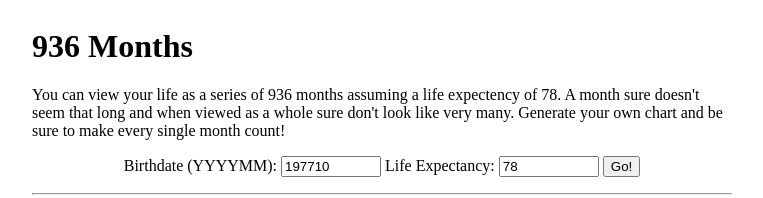
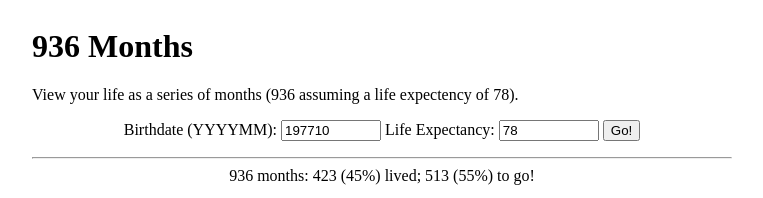
Before and after one commit to hartzler/936months, a plain HTML site: page static/index.html in a window 1280 px wide. Shown: the top 198 px of the page, without its empty margins (258-1021 px from the left). Drawn offline with nearby package versions, Linux system fonts and the light colour scheme; some icons are missing.

Commit message:
shorten up lead

```diff
--- a/static/index.html
+++ b/static/index.html
@@ -136,7 +136,7 @@ jQuery(document).ready(function($) {
 <div class="container-narrow">
 <h1>936 Months</h1>
 <p class="lead">
-You can view your life as a series of 936 months assuming a life expectency of 78.  A month sure doesn't seem that long and when viewed as a whole sure don't look like very many.  Generate your own chart and be sure to make every single month count!</p>
+View your life as a series of months (936 assuming a life expectency of 78).</p>
 
 <p class="params">
 Birthdate (YYYYMM): <input id="birthdate" value="197710">
```
